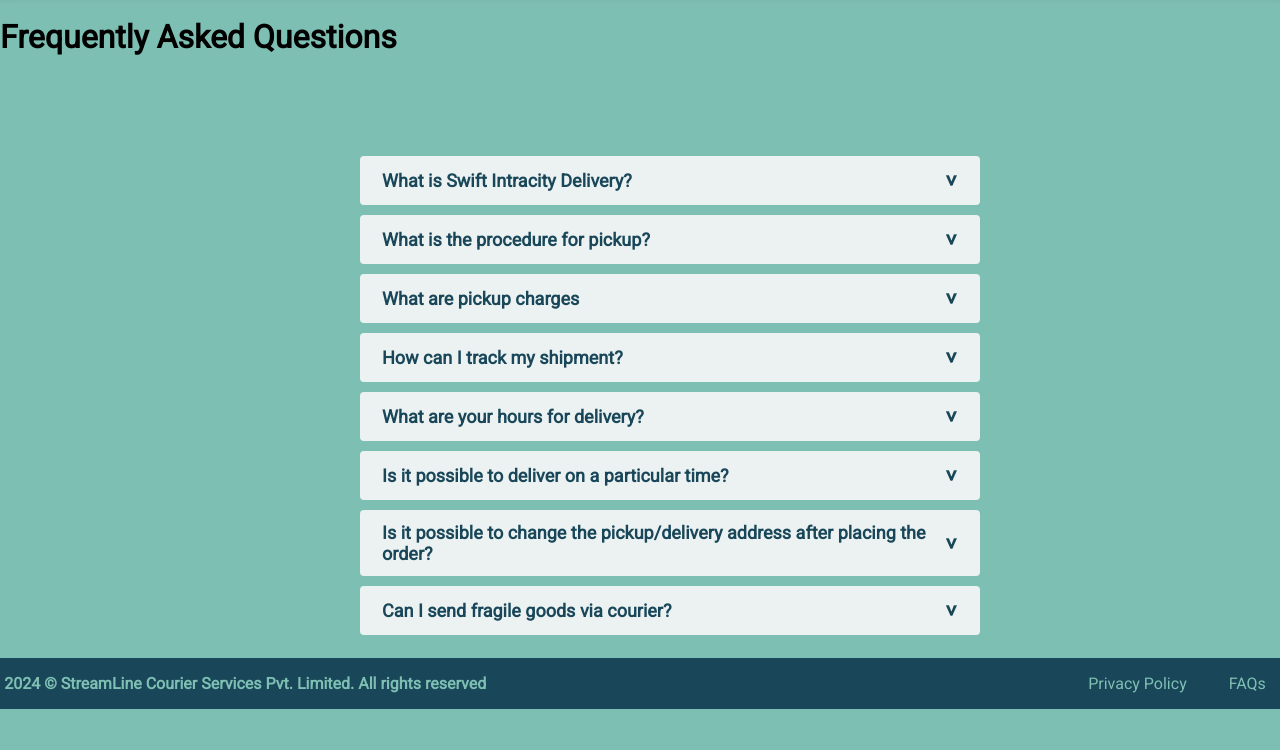
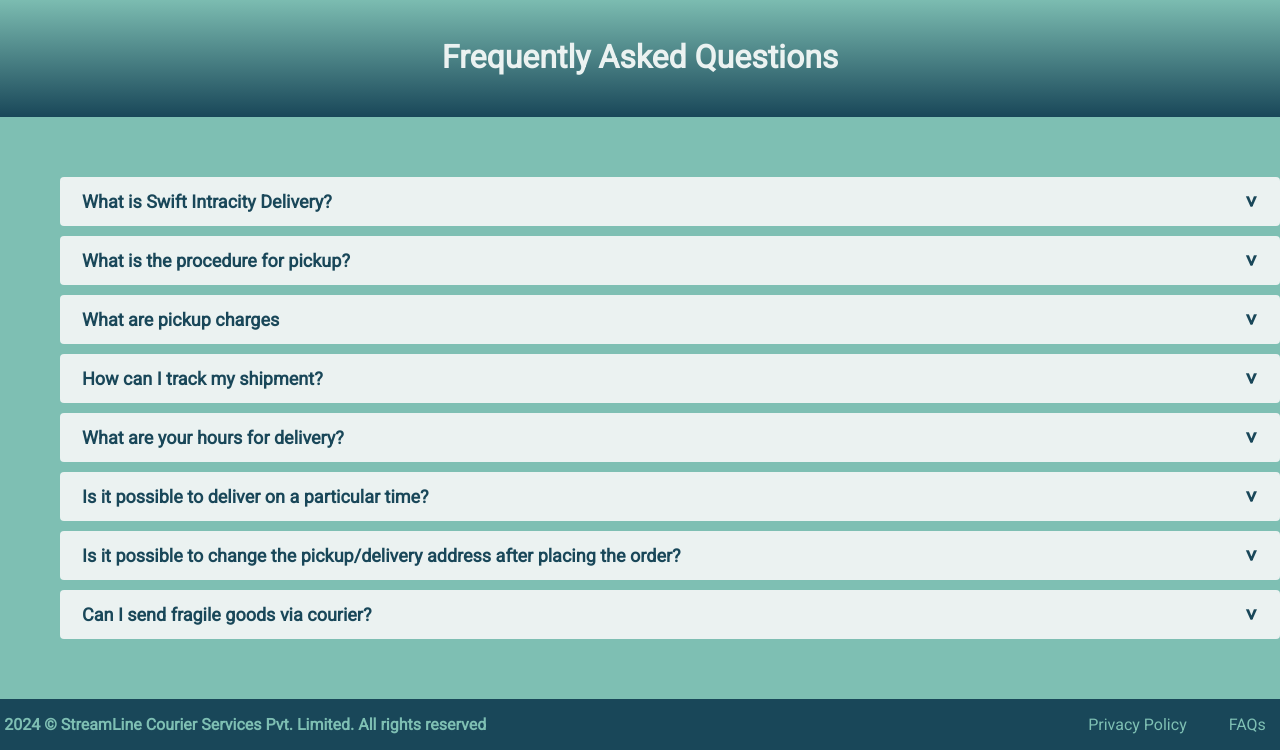
Before and after one commit to AbdulMoiz77/Streamline-Courier, a website: page public/FAQs/faqs.html in a window 1280 px wide. Shown: the part 91-841 px from the top of the page. Drawn offline with Linux system fonts and the light colour scheme.

Commit message:
Updated faqstyles.css

```diff
--- a/public/FAQs/faqstyles.css
+++ b/public/FAQs/faqstyles.css
@@ -5,7 +5,7 @@ body{
     margin: 0;
     padding: 0;
     box-sizing: border-box;
-    overflow: hidden;
+    overflow-x: hidden;
     background: #7ebfb3;
 }
 
@@ -96,8 +96,9 @@ footer {
     color: #7ebfb3;
     font-size: 16px;
     bottom: 0%;
-    position: fixed;
+    position: relative;
     width: 100vw;
+    z-index: 0;
 }
 
 footer span {
@@ -115,10 +116,19 @@ footer a:hover {
     text-decoration: underline;
 }
 
+.banner{
+    background: linear-gradient(180deg,#7ebfb3, #194759);
+    height: 120px;
+    width: 100%;
+    display: flex;
+    color: #ebf2f1;
+    justify-content: center;
+    align-items: center;
+}
 
 #accordian{
-    margin: 100px auto;
-    width: 600px;
+    margin: 60px 20px;
+    width: 1200px;
 }
 
 #accordian li{
@@ -152,8 +162,8 @@ footer a:hover {
 #accordian .content{
     padding: 0 10px;
     line-height: 26px;
-    text-align: justify;
-    text-justify: inter-word;
+    /* text-align: justify;
+    text-justify: inter-word; */
     max-height: 0;
     overflow: hidden;
     transition: max-height 0.5s;
```
